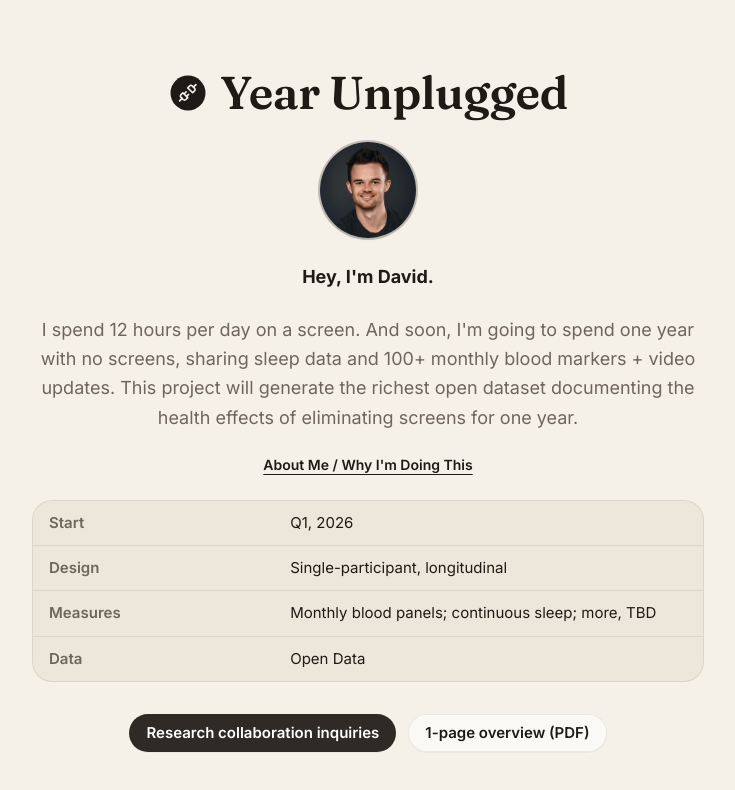
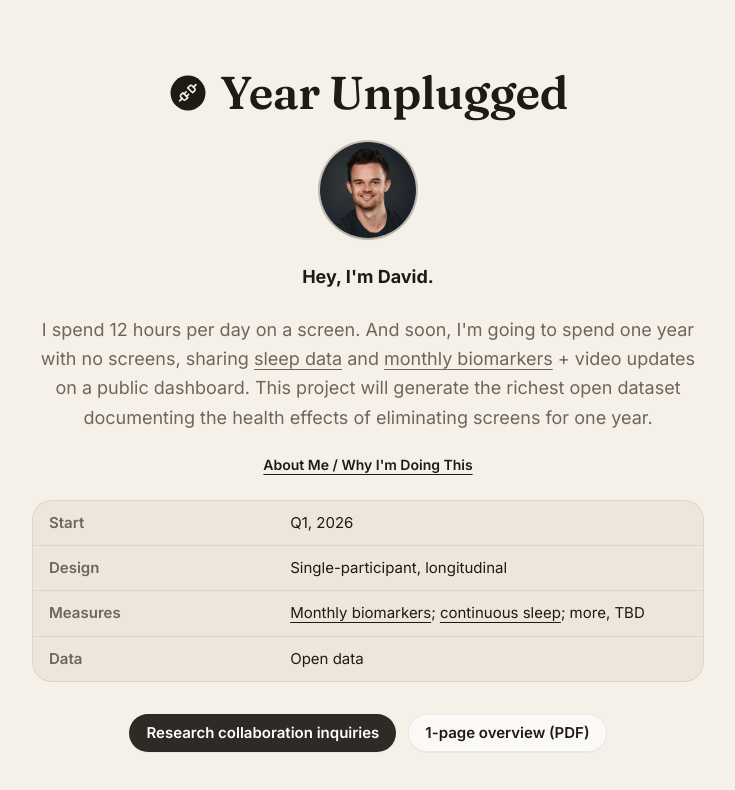
Before and after one commit to dvdaines/year-unplugged-dashboard, a Next.js app: page / in a window 1280 px wide. Shown: the top 790 px of the page, without its empty margins (272-1007 px from the left). Built offline with nearby package versions, Linux system fonts and the light colour scheme.

Commit message:
Update page.tsx

```diff
--- a/app/page.tsx
+++ b/app/page.tsx
@@ -39,8 +39,8 @@ export default function Home() {
 
           {/* Conversational one-liner */}
           <p className="text-base sm:text-lg leading-relaxed text-muted-ink">
-            I spend 12 hours per day on a screen. And soon, I&apos;m going to spend one year with no screens, sharing sleep data and 100+ monthly blood markers + video
-updates. This project will generate the richest open dataset documenting the health effects of eliminating screens for one year.
+            I spend 12 hours per day on a screen. And soon, I&apos;m going to spend one year with no screens, sharing <a href="https://ouraring.com" className="underline underline-offset-4 hover:opacity-80">sleep data</a> and <a href="https://superpower.com/biomarkers" className="underline underline-offset-4 hover:opacity-80">monthly biomarkers</a> + video
+            updates on a public dashboard. This project will generate the richest open dataset documenting the health effects of eliminating screens for one year.
           </p>
 
           {/* About Me link */}
@@ -57,10 +57,29 @@ updates. This project will generate the richest open dataset documenting the hea
           <div className="mt-6 flex justify-center">
             <table className="details-table">
               <tbody>
-                <tr><th scope="row">Start</th><td>Q1, 2026</td></tr>
-                <tr><th scope="row">Design</th><td>Single-participant, longitudinal</td></tr>
-                <tr><th scope="row">Measures</th><td>Monthly blood panels; continuous sleep; more, TBD</td></tr>
-                <tr><th scope="row">Data</th><td>Open Data</td></tr>
+                <tr>
+                  <th scope="row">Start</th>
+                  <td>Q1, 2026</td>
+                </tr>
+                <tr>
+                  <th scope="row">Design</th>
+                  <td>Single-participant, longitudinal</td>
+                </tr>
+                <tr>
+                  <th scope="row">Measures</th>
+                  <td>
+                    <a href="https://superpower.com/biomarkers" className="underline underline-offset-4 hover:opacity-80">
+                      Monthly biomarkers
+                    </a>;{' '}
+                    <a href="https://ouraring.com" className="underline underline-offset-4 hover:opacity-80">
+                      continuous sleep
+                    </a>; more, TBD
+                  </td>
+                </tr>
+                <tr>
+                  <th scope="row">Data</th>
+                  <td>Open data</td>
+                </tr>
               </tbody>
             </table>
           </div>
```
